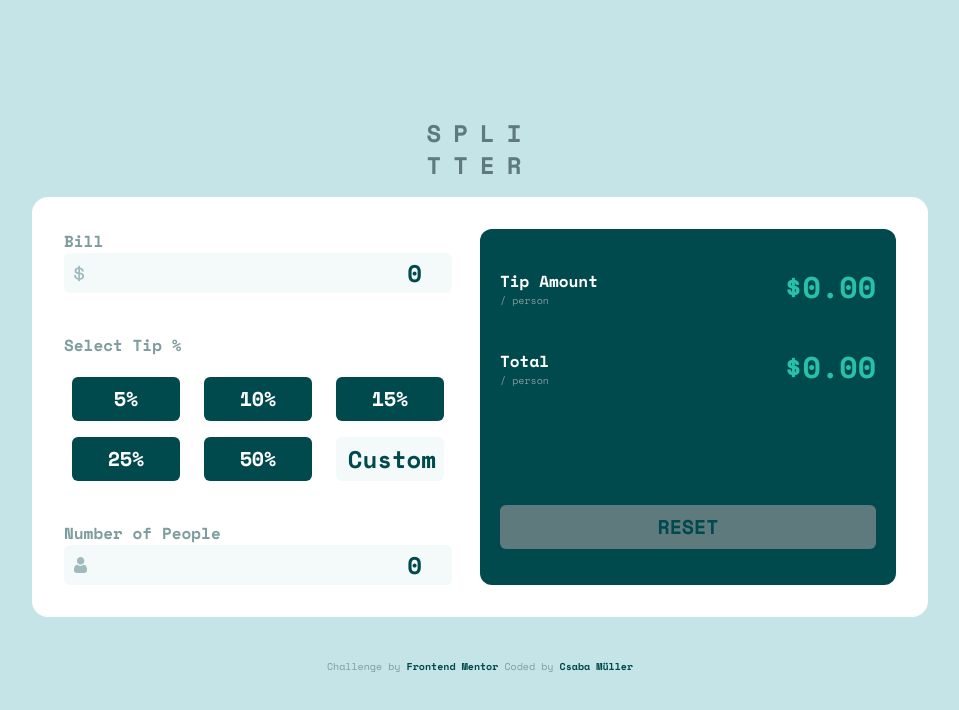
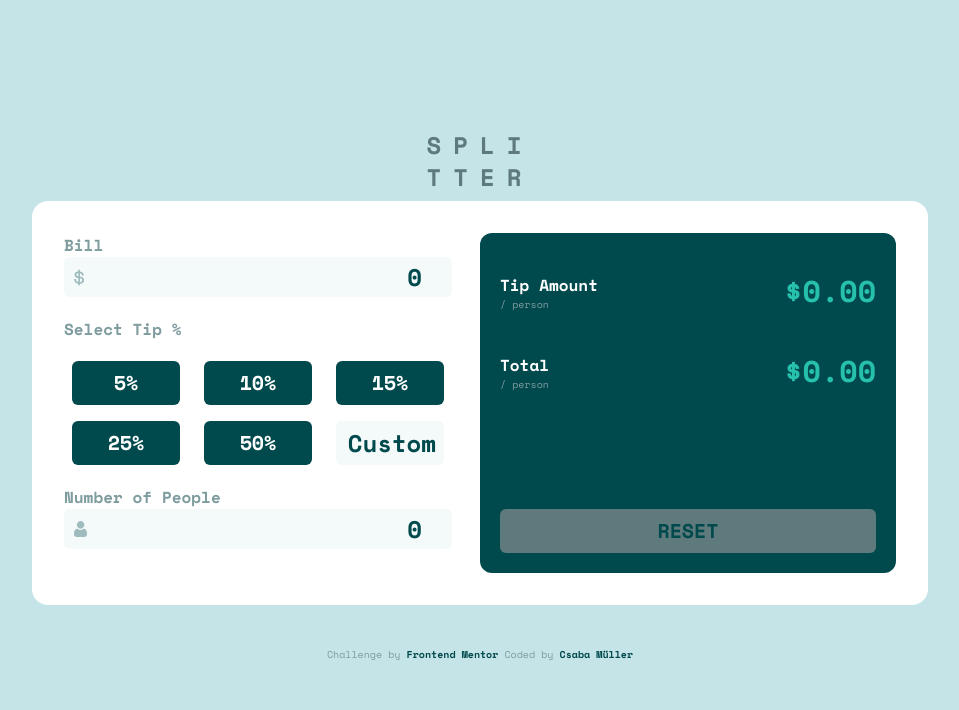
Before and after one commit to Csabooo/frontendmentor-17-tip-calculator-app, a React (Vite) app: page / in a window 1280 px wide. Shown: the top 710 px of the page, without its empty margins (160-1119 px from the left). Built offline with nearby package versions, Linux system fonts and the light colour scheme.

Commit message:
Custom tip input fixed

```diff
--- a/src/components/Results/Results.jsx
+++ b/src/components/Results/Results.jsx
@@ -41,10 +41,7 @@ function Results(props) {
                             <span>/ person</span>
                         </div>
                         <p>{isNaN(defaultTipAmount) || defaultTipAmount === Infinity ? "$0.00" : formatter.format(defaultTipAmount)}</p>
-
-
-                        {/*                         <p>{isNaN(defaultTipAmount) ? "$0.00" : formatter.format(defaultTipAmount)}</p>
- */}                    </div>
+                    </div>
 
                     <div className={classes.table}>
                         <div className={classes.text}>
--- a/src/components/UserInput/UserInput.jsx
+++ b/src/components/UserInput/UserInput.jsx
@@ -17,7 +17,7 @@ function UserInput(props) {
 
     useEffect(() => {
         props.calc(defaultBill, defaultPeople, defaultTip, customTipValue);
-    }, [defaultBill, defaultPeople, defaultTip,]);
+    }, [defaultBill, defaultPeople, defaultTip, customTipValue]);
 
 
     useEffect(() => {
@@ -75,7 +75,7 @@ function UserInput(props) {
                 <input className={classes.dollar} onChange={billHandler} type="number" id='bill' min="0" value={defaultBill} />
                 {!defaultBillState && <p className={classes.errorBill} >Can't be zero!</p>}
 
-                <div className='py-5'>
+                <div className=''>
                     <label className={classes.label} htmlFor="">Select Tip %</label>
                     <div className="grid grid-cols-2 gap-x-4 gap-y-4 py-5 xl:grid-cols-3 xl:gap-x-2 ">
                         <button type="button" className={classes.buttons} onClick={tipHandler} value="5">5%</button>
--- a/src/index.css
+++ b/src/index.css
@@ -10,7 +10,7 @@
   }
 
   h1 {
-    @apply -tracking-widest_2xl pt-0 pb-4 text-dark_grayish_cyan;
+    @apply -tracking-widest_2xl pt-0 pb-2 text-dark_grayish_cyan;
   }
 
   label {
@@ -20,6 +20,6 @@
 
 @layer components {
   main {
-    @apply bg-white p-8 rounded-2xl;
+    @apply bg-white py-4 px-8 xl:p-8 rounded-2xl;
   }
 }
```
Also changed, not shown: src/App.jsx (+0 -7 lines).
